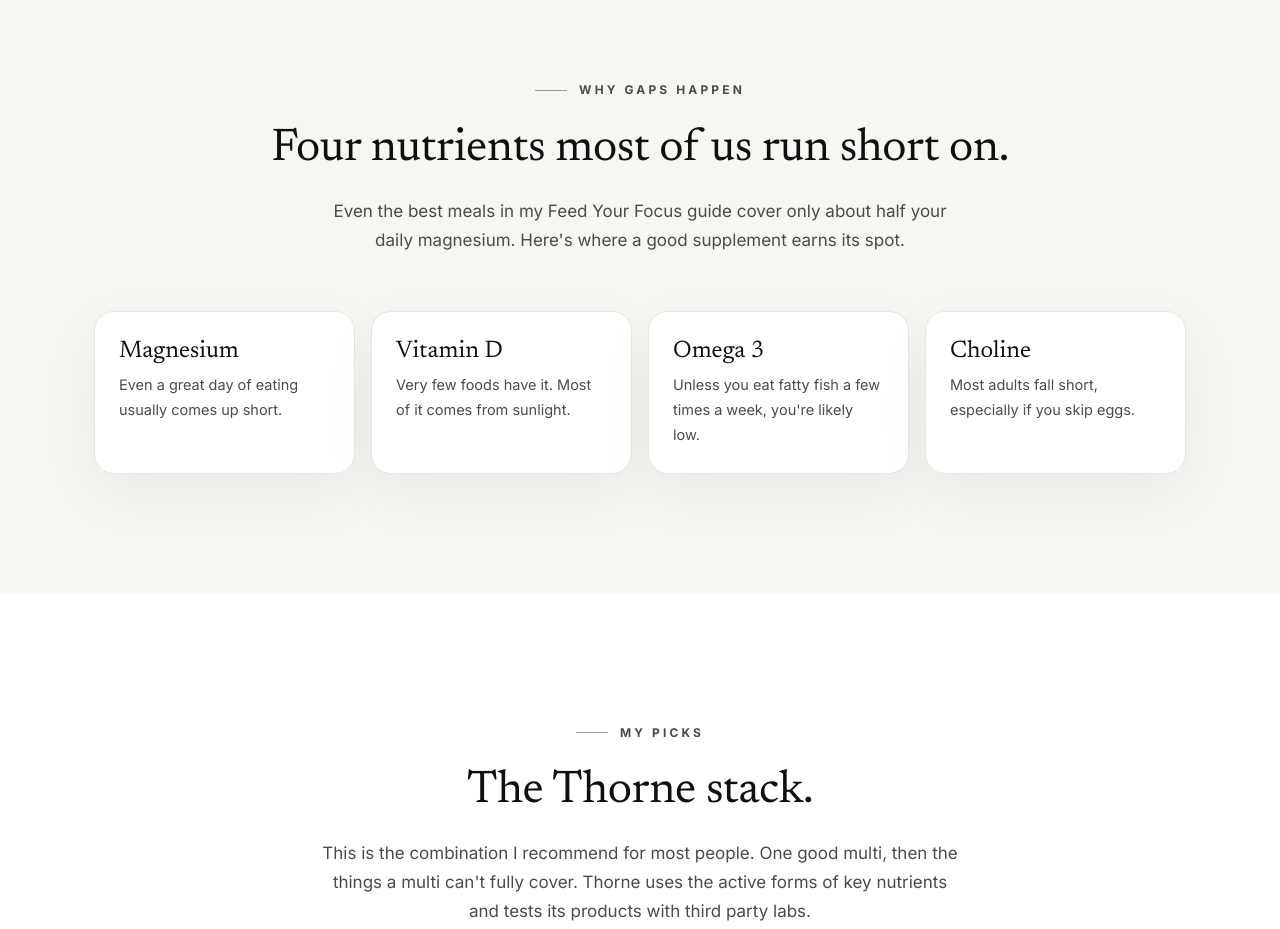
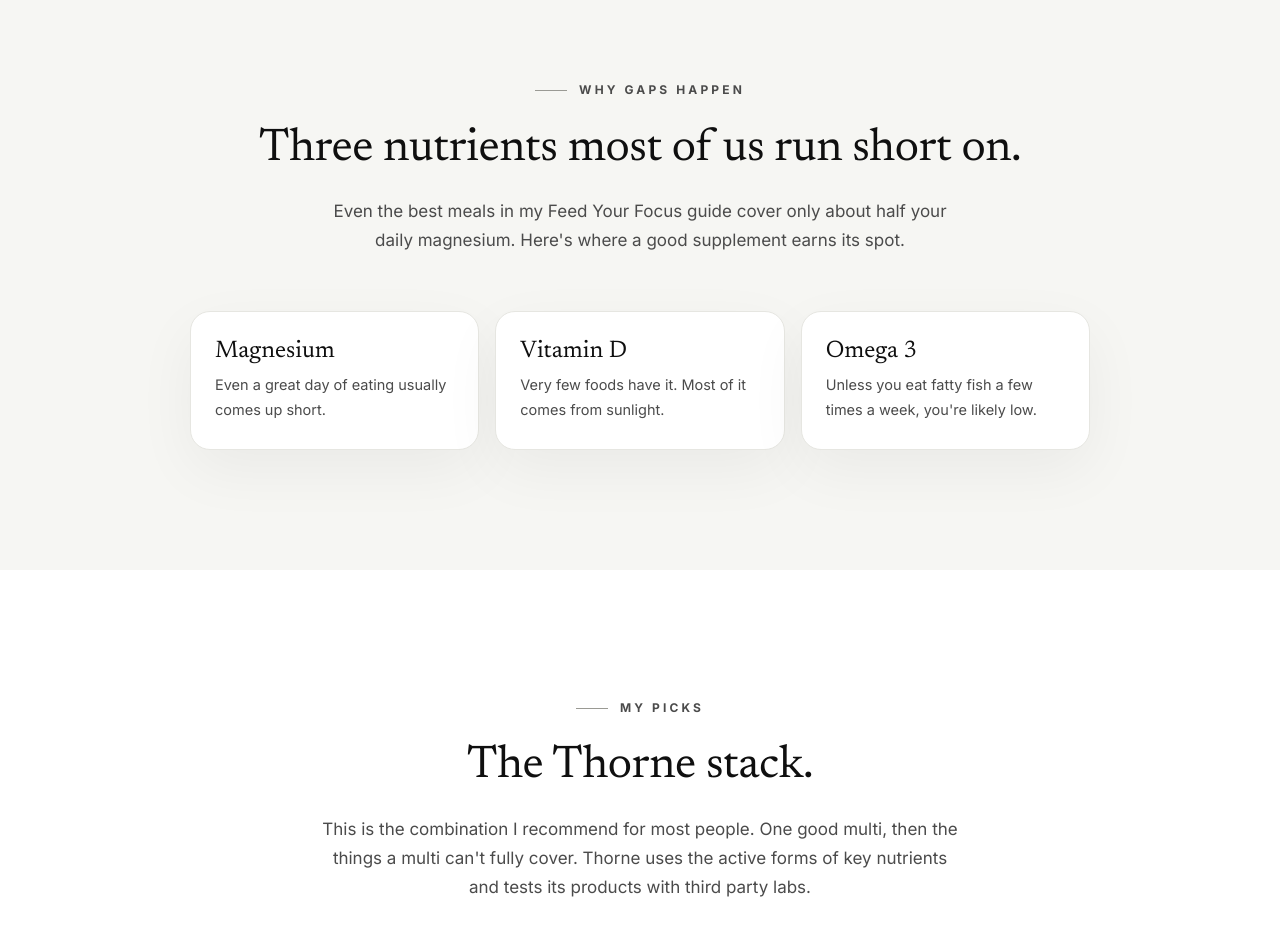
Before and after one commit to jkeohan/adhd-performance-coach, a plain HTML site: page supplements/index.html in a window 1280 px wide. Shown: the part 720-1649 px from the top of the page. Drawn offline with Linux system fonts and the light colour scheme.

Commit message:
Remove choline from supplements page
Co-Authored-By: Claude Opus 5.5 <noreply@anthropic.com>
Claude-Session: https://claude.ai/code/session_01MZo2HqZNEx4hh9CFrH97Ui

```diff
--- a/css/style.css
+++ b/css/style.css
@@ -309,3 +309,5 @@ h1,h2,h3{font-family:'Newsreader',Georgia,serif;font-weight:400;line-height:1.14
 .supp-media img{width:auto;height:100%;max-width:80%;object-fit:contain;padding:0}
 @media (max-width:760px){.supp-media{height:240px}}
 .supp-list>.supp:last-child:nth-child(odd){grid-column:1/-1;justify-self:center;width:100%;max-width:560px}
+.gap-grid.three{grid-template-columns:repeat(3,minmax(0,1fr));max-width:900px;margin-left:auto;margin-right:auto}
+@media (max-width:760px){.gap-grid.three{grid-template-columns:1fr}}
--- a/supplements/index.html
+++ b/supplements/index.html
@@ -56,14 +56,13 @@
 <div class="wrap">
 <div class="center">
 <div class="eyebrow">Why gaps happen</div>
-<h2 class="h2">Four nutrients most of us run short on.</h2>
+<h2 class="h2">Three nutrients most of us run short on.</h2>
 <p class="lead">Even the best meals in my Feed Your Focus guide cover only about half your daily magnesium. Here's where a good supplement earns its spot.</p>
 </div>
-<div class="gap-grid">
+<div class="gap-grid three">
 <div class="gap"><span class="gap-t">Magnesium</span><p>Even a great day of eating usually comes up short.</p></div>
 <div class="gap"><span class="gap-t">Vitamin D</span><p>Very few foods have it. Most of it comes from sunlight.</p></div>
 <div class="gap"><span class="gap-t">Omega 3</span><p>Unless you eat fatty fish a few times a week, you're likely low.</p></div>
-<div class="gap"><span class="gap-t">Choline</span><p>Most adults fall short, especially if you skip eggs.</p></div>
 </div>
 </div>
 </section>
@@ -202,10 +201,6 @@
 </article>
 </div>
 
-<div class="supp-note">
-<h3 class="fit">What about choline?</h3>
-<p>None of these multis give you much. Food is your best bet here. Two or three eggs a day gets you most of the way.</p>
-</div>
 </div>
 </section>
 
```
